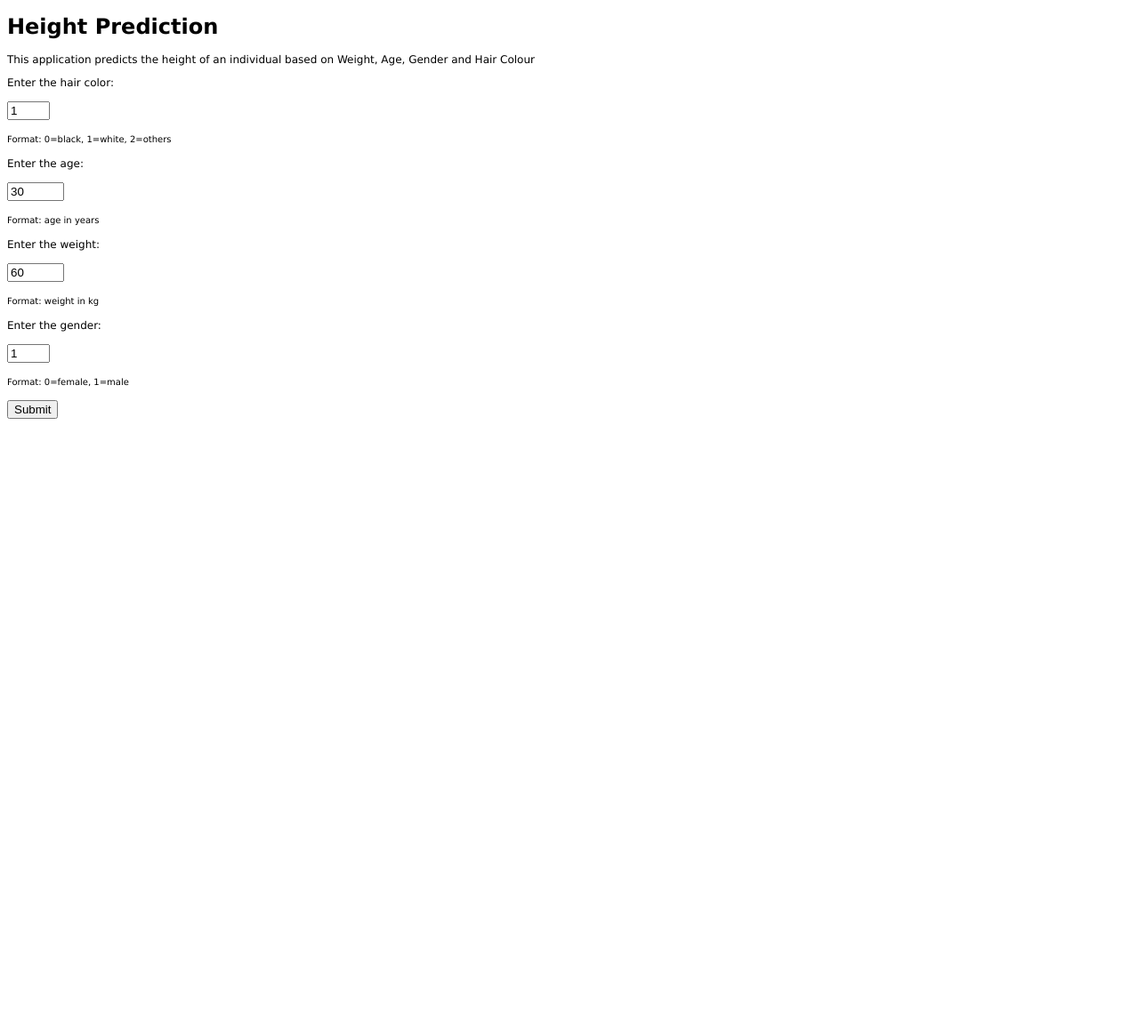
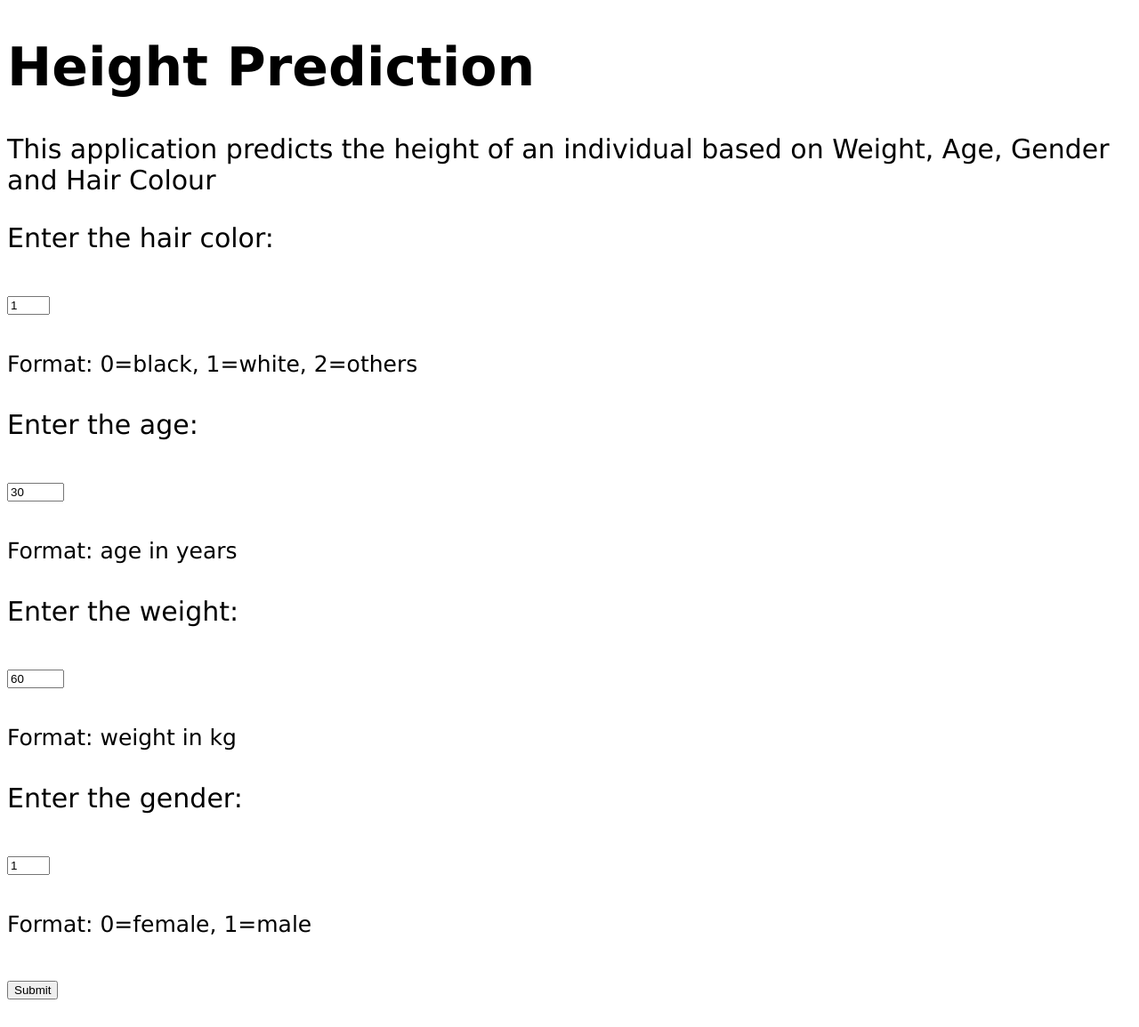
Before and after one commit to choongcalvin/height, a Flask app: page / in a window 1280 px wide. Shown: the whole page at 89% size. Before the commit the page ends 471 px from the top, so only its background shows below. Run offline with Flask 2, Linux system fonts and the light colour scheme; parts of the project's set-up code (start-up, migrations or seed data) failed here and were passed over.

Commit message:
Update index.html

```diff
--- a/templates/index.html
+++ b/templates/index.html
@@ -5,7 +5,7 @@
   <style>
 	body {
 		font-family: Verdana;
-		font-size: 12px;
+		font-size: 30px;
 	}
   </style>
 </head>
```
